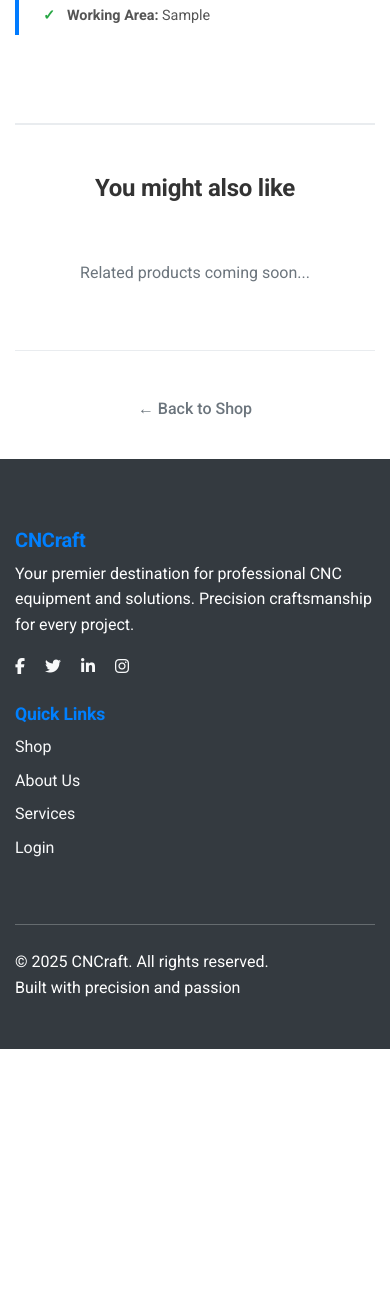
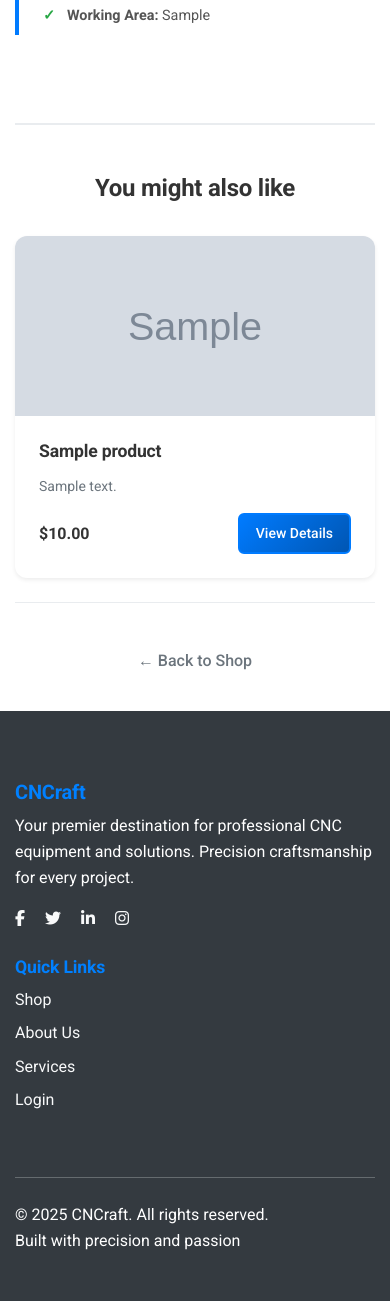
Before and after one commit to GBerrow/CNCraft, a Django app: template templates/products/product_detail.html in a window 390 px wide. Shown: the part 1022-2323 px from the top of the page. Before the commit the page ends 2071 px from the top, so only its background shows below. Run offline with Django 5.2, Linux system fonts and the light colour scheme; the template is opened without the code that fills it: values that come from a table or form of the project are taken from there, others are empty; tables that the repository leaves empty hold one stand-in row (values such as "Sample post"); grey boxes marked "Sample" are stand-in pictures; some libraries are stand-ins or nearby versions.

Commit message:
Implement related products functionality for product detail page:
- Added related products logic
showing 2 products from same category

- Replaced placeholder with
dynamic product cards and pricing

- Included hover effects
and responsive styling

- Improved user engagement
and product discovery

```diff
--- a/static/css/products/product_detail.css
+++ b/static/css/products/product_detail.css
@@ -231,16 +231,50 @@
    9. RELATED PRODUCTS SECTION
    ======================================================================== */
 
+/* Related products section styling */
 .related-products-section {
   border-top: 2px solid #e9ecef;
   padding-top: 3rem;
+  margin-top: 3rem;
 }
 
+/* Section title styling */
 .section-title {
   color: #333;
   font-weight: 600;
   margin-bottom: 2rem;
   text-align: center;
+  font-size: 1.5rem;
+}
+
+/* Related product cards styling */
+.related-products-section .product-card {
+  transition: transform 0.3s ease, box-shadow 0.3s ease;
+}
+
+/* Related product card hover effect */
+.related-products-section .product-card:hover {
+  transform: translateY(-5px);
+  box-shadow: 0 8px 25px rgba(0, 0, 0, 0.15) !important;
+}
+
+/* Consistent breadcrumb styling with shop page */
+.breadcrumb {
+  background: none;
+  padding: 0;
+  margin-bottom: 2rem;
+}
+
+/* Breadcrumb styling */
+.breadcrumb-item a {
+  color: #007bff;
+  text-decoration: none;
+}
+
+/* Breadcrumb hover effect */
+.breadcrumb-item a:hover {
+  color: #0056b3;
+  text-decoration: underline;
 }
 
 /* ========================================================================
--- a/templates/products/product_detail.html
+++ b/templates/products/product_detail.html
@@ -133,13 +133,56 @@
   <!-- Related Products Section -->
   <div class="related-products-section mt-5">
     <h4 class="section-title">You might also like</h4>
-    <div class="row">
-      <!-- Placeholder for related products - will be implemented later -->
-      <div class="col-12">
-        <p class="text-muted text-center py-4">Related products coming soon...</p>
-      </div>
-    </div>
-  </div>
+    {% if related_products %}
+        <div class="row g-4">
+            {% for related_product in related_products %}
+            <div class="col-md-6">
+                <div class="card h-100 border-0 shadow-sm product-card">
+                    <div class="position-relative">
+                        {% if related_product.image %}
+                            <img src="{{ related_product.image.url }}" alt="{{ related_product.name }}"
+                                 class="card-img-top" style="height: 180px; object-fit: cover;">
+                        {% else %}
+                            <img src="{% static 'images/no-image.png' %}" alt="{{ related_product.name }}"
+                                 class="card-img-top" style="height: 180px; object-fit: cover;">
+                        {% endif %}
+
+                        {% if related_product.discount_price %}
+                            <span class="badge bg-danger position-absolute top-0 end-0 m-2">Sale</span>
+                        {% endif %}
+                    </div>
+                    <div class="card-body d-flex flex-column">
+                        <h6 class="card-title">{{ related_product.name|truncatechars:40 }}</h6>
+                        <p class="card-text text-muted small flex-grow-1">
+                            {{ related_product.description|truncatewords:12 }}
+                        </p>
+                        <div class="d-flex justify-content-between align-items-center mt-auto">
+                            <div class="price">
+                                {% if related_product.discount_price %}
+                                    <span class="text-danger fw-bold">${{ related_product.discount_price }}</span>
+                                    <small class="text-muted text-decoration-line-through ms-1">
+                                        ${{ related_product.price }}
+                                    </small>
+                                {% else %}
+                                    <span class="fw-bold">${{ related_product.price }}</span>
+                                {% endif %}
+                            </div>
+                            <a href="{% url 'product_detail' related_product.id %}" class="btn btn-primary btn-sm">
+                                View Details
+                            </a>
+                        </div>
+                    </div>
+                </div>
+            </div>
+            {% endfor %}
+        </div>
+    {% else %}
+        <div class="text-center py-4">
+            <p class="text-muted">No related products available at the moment.</p>
+            <a href="{% url 'products' %}" class="btn btn-outline-primary">Browse All Products</a>
+        </div>
+    {% endif %}
+</div>
 
   <!-- Back to Products -->
   <div class="navigation-section mt-4">
```
Also changed, not shown: products/views.py (+13 -0 lines).
